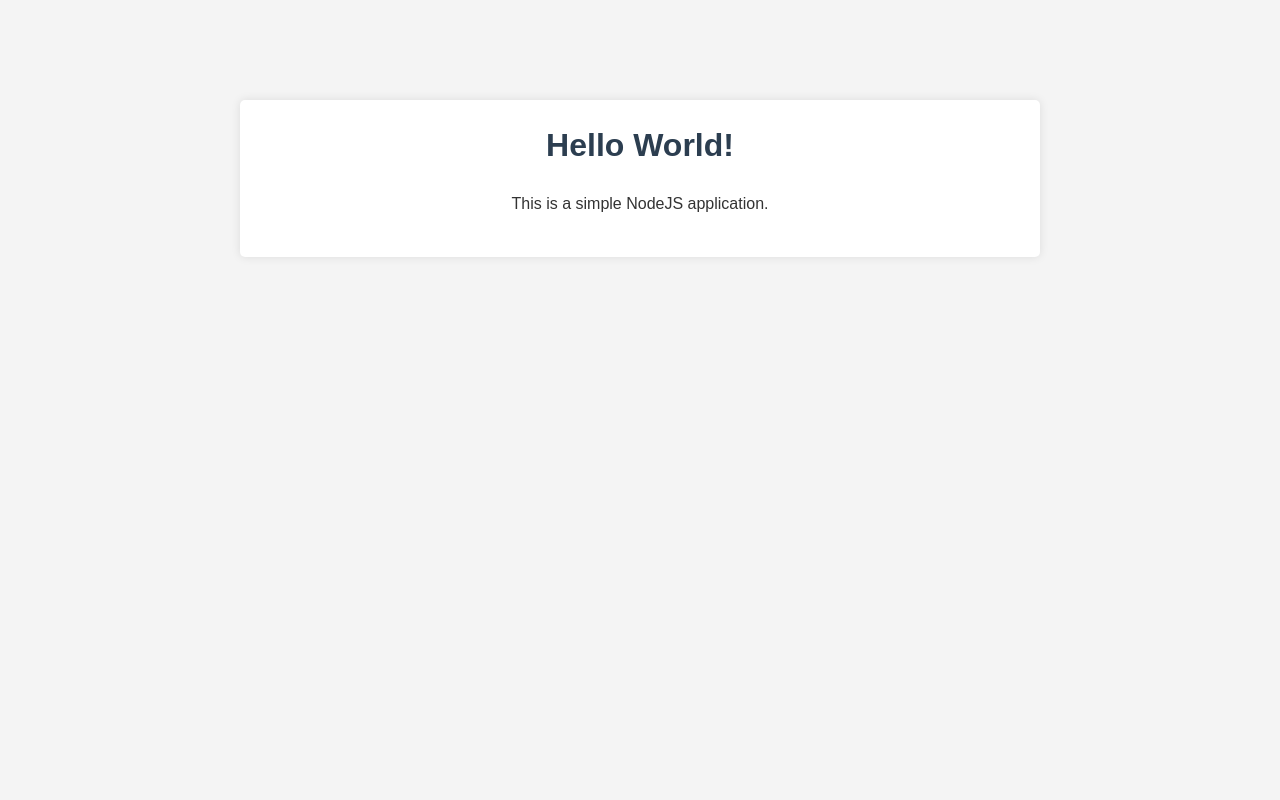
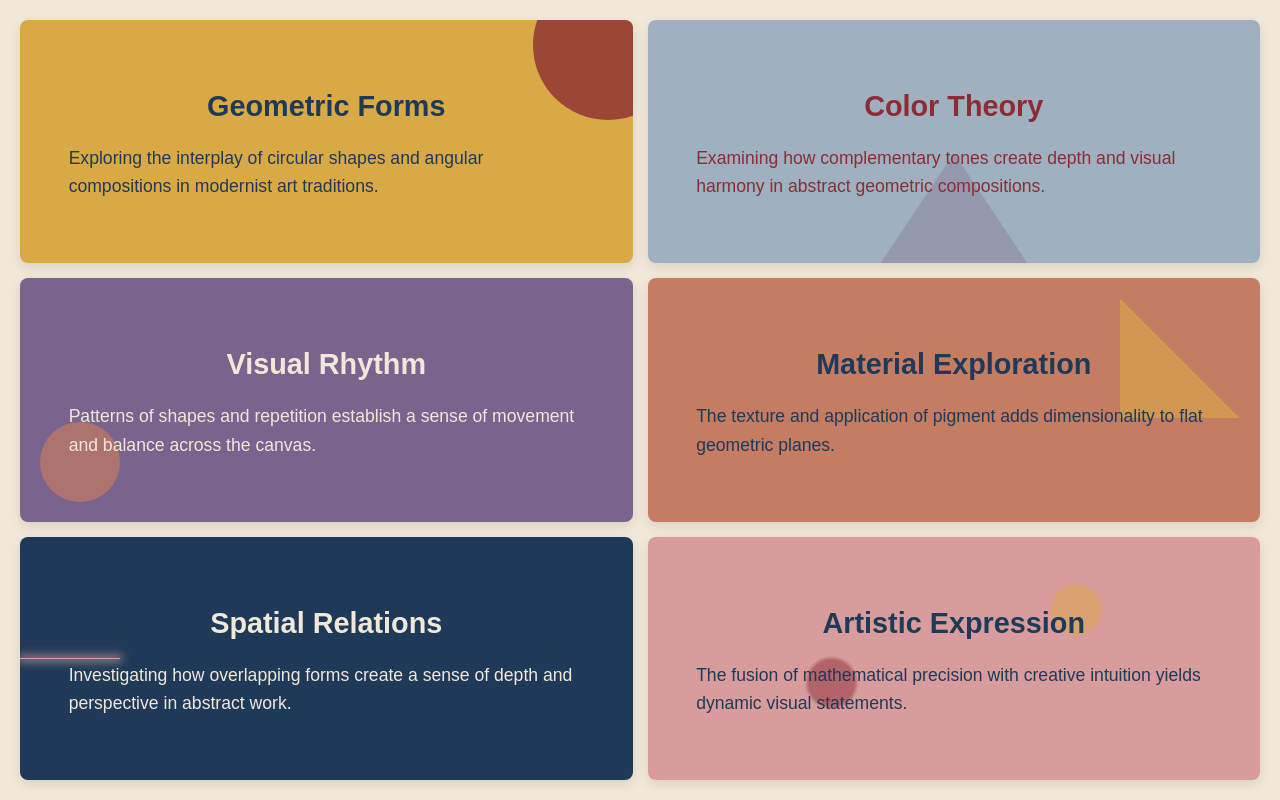
Before and after one commit to chaoticsmol/chaoticsmol.dev, a website: page public/index.html in a window 1280 px wide. Drawn offline with Linux system fonts and the light colour scheme.

Commit message:
Design taking inspiration from Mingus Ah Um

```diff
--- a/public/index.html
+++ b/public/index.html
@@ -3,13 +3,35 @@
 <head>
   <meta charset="UTF-8">
   <meta name="viewport" content="width=device-width, initial-scale=1.0">
-  <title>Simple NodeJS App</title>
+  <title>Geometric Art-Inspired Layout</title>
   <link rel="stylesheet" href="main.css">
 </head>
 <body>
-  <div class="container">
-    <h1>Hello World!</h1>
-    <p>This is a simple NodeJS application.</p>
+  <div class="grid-container">
+    <div class="grid-item item-1">
+      <h2>Geometric Forms</h2>
+      <p>Exploring the interplay of circular shapes and angular compositions in modernist art traditions.</p>
+    </div>
+    <div class="grid-item item-2">
+      <h2>Color Theory</h2>
+      <p>Examining how complementary tones create depth and visual harmony in abstract geometric compositions.</p>
+    </div>
+    <div class="grid-item item-3">
+      <h2>Visual Rhythm</h2>
+      <p>Patterns of shapes and repetition establish a sense of movement and balance across the canvas.</p>
+    </div>
+    <div class="grid-item item-4">
+      <h2>Material Exploration</h2>
+      <p>The texture and application of pigment adds dimensionality to flat geometric planes.</p>
+    </div>
+    <div class="grid-item item-5">
+      <h2>Spatial Relations</h2>
+      <p>Investigating how overlapping forms create a sense of depth and perspective in abstract work.</p>
+    </div>
+    <div class="grid-item item-6">
+      <h2>Artistic Expression</h2>
+      <p>The fusion of mathematical precision with creative intuition yields dynamic visual statements.</p>
+    </div>
   </div>
 </body>
 </html>
--- a/public/main.css
+++ b/public/main.css
@@ -4,28 +4,161 @@
   box-sizing: border-box;
 }
 
+:root {
+  /* Color palette from the artwork */
+  --gold: #d9a945;
+  --burgundy: #8c2d34;
+  --blue: #2e5b82;
+  --light-blue: #9fb0c0;
+  --purple: #7a638d;
+  --terra-cotta: #c47d63;
+  --cream: #f1e8d9;
+  --pink: #d99c9c;
+  --navy: #1f3a58;
+  --gray-blue: #6a7e8f;
+}
+
 body {
   font-family: Arial, sans-serif;
   line-height: 1.6;
   color: #333;
-  background-color: #f4f4f4;
+  background-color: var(--cream);
+  min-height: 100vh;
+  padding: 20px;
 }
 
-.container {
-  max-width: 800px;
-  margin: 100px auto;
-  padding: 20px;
-  background-color: white;
-  border-radius: 5px;
-  box-shadow: 0 0 10px rgba(0, 0, 0, 0.1);
-  text-align: center;
+.grid-container {
+  display: grid;
+  grid-template-columns: 1fr 1fr;
+  grid-template-rows: 1fr 1fr 1fr;
+  gap: 15px;
+  height: calc(100vh - 40px);
 }
 
-h1 {
-  margin-bottom: 20px;
-  color: #2c3e50;
+.grid-item {
+  border-radius: 8px;
+  padding: 20px;
+  display: flex;
+  flex-direction: column;
+  justify-content: center;
+  align-items: center;
+  position: relative;
+  overflow: hidden;
+  box-shadow: 0 4px 12px rgba(0, 0, 0, 0.1);
 }
 
-p {
-  margin-bottom: 20px;
+.grid-item h2 {
+  margin-bottom: 15px;
+  font-size: 1.8rem;
+  z-index: 2;
 }
+
+.grid-item p {
+  font-size: 1.1rem;
+  max-width: 90%;
+  z-index: 2;
+}
+
+/* Individual grid items with artwork-inspired designs */
+.item-1 {
+  background-color: var(--gold);
+  color: var(--navy);
+}
+
+.item-1::before {
+  content: "";
+  position: absolute;
+  width: 150px;
+  height: 150px;
+  background-color: var(--burgundy);
+  top: -50px;
+  right: -50px;
+  border-radius: 50%;
+  opacity: 0.8;
+}
+
+.item-2 {
+  background-color: var(--light-blue);
+  color: var(--burgundy);
+}
+
+.item-2::after {
+  content: "";
+  position: absolute;
+  width: 0;
+  height: 0;
+  border-left: 100px solid transparent;
+  border-right: 100px solid transparent;
+  border-bottom: 150px solid var(--purple);
+  bottom: -40px;
+  left: 50%;
+  transform: translateX(-50%);
+  opacity: 0.3;
+}
+
+.item-3 {
+  background-color: var(--purple);
+  color: var(--cream);
+}
+
+.item-3::before {
+  content: "";
+  position: absolute;
+  width: 80px;
+  height: 80px;
+  background-color: var(--terra-cotta);
+  border-radius: 50%;
+  left: 20px;
+  bottom: 20px;
+  opacity: 0.7;
+}
+
+.item-4 {
+  background-color: var(--terra-cotta);
+  color: var(--navy);
+}
+
+.item-4::after {
+  content: "";
+  position: absolute;
+  width: 120px;
+  height: 120px;
+  top: 20px;
+  right: 20px;
+  background: linear-gradient(45deg, var(--gold) 50%, transparent 50%);
+  opacity: 0.6;
+}
+
+.item-5 {
+  background-color: var(--navy);
+  color: var(--cream);
+}
+
+.item-5::before {
+  content: "";
+  position: absolute;
+  width: 100px;
+  height: 1px;
+  background-color: var(--pink);
+  top: 50%;
+  left: 0;
+  box-shadow: 0 0 10px 2px var(--pink);
+}
+
+.item-6 {
+  background-color: var(--pink);
+  color: var(--navy);
+}
+
+.item-6::after {
+  content: "";
+  position: absolute;
+  top: 0;
+  left: 0;
+  right: 0;
+  bottom: 0;
+  background:
+    radial-gradient(circle at 70% 30%, var(--gold) 0%, var(--gold) 5%, transparent 6%),
+    radial-gradient(circle at 30% 60%, var(--burgundy) 0%, var(--burgundy) 5%, transparent 6%);
+  opacity: 0.5;
+}
```
